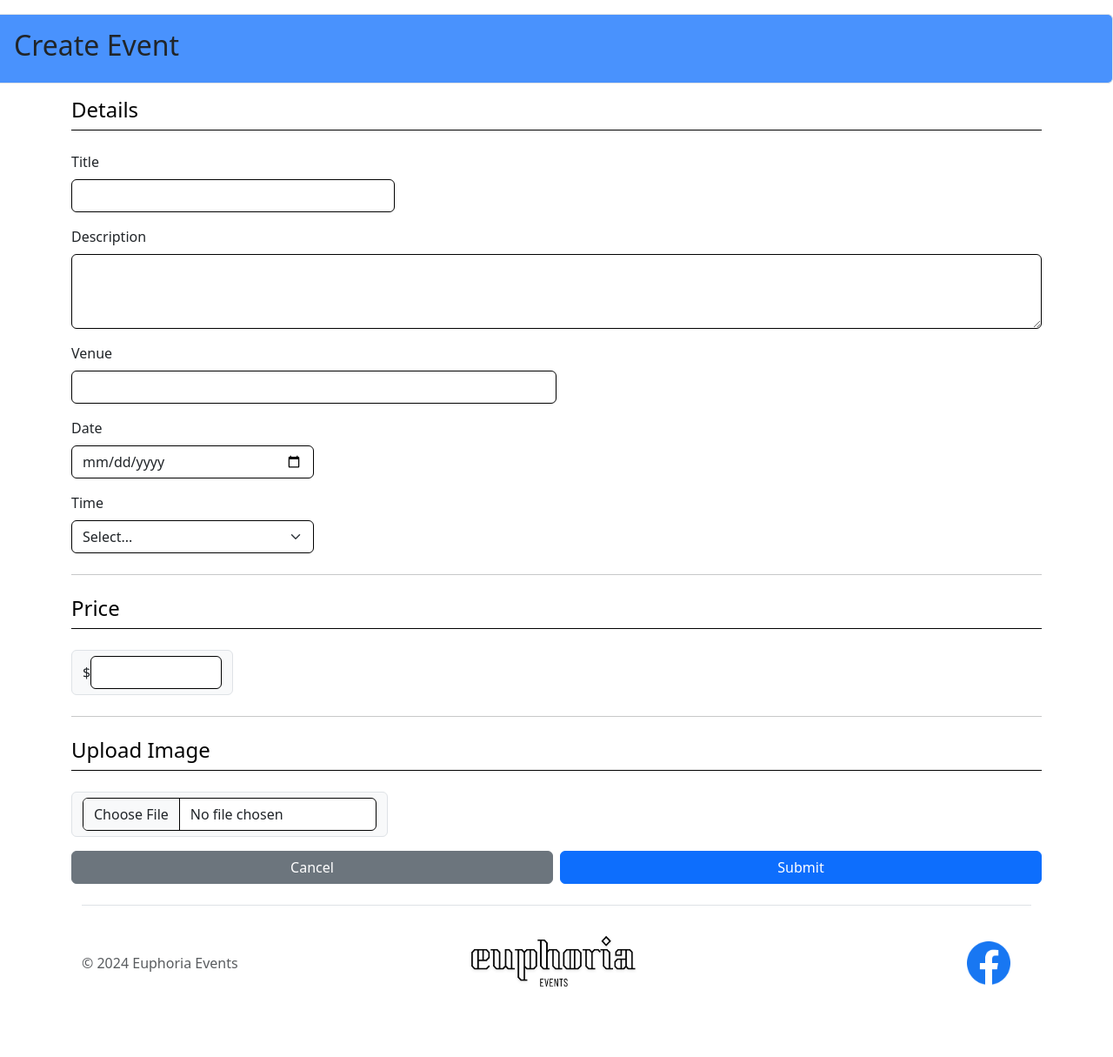
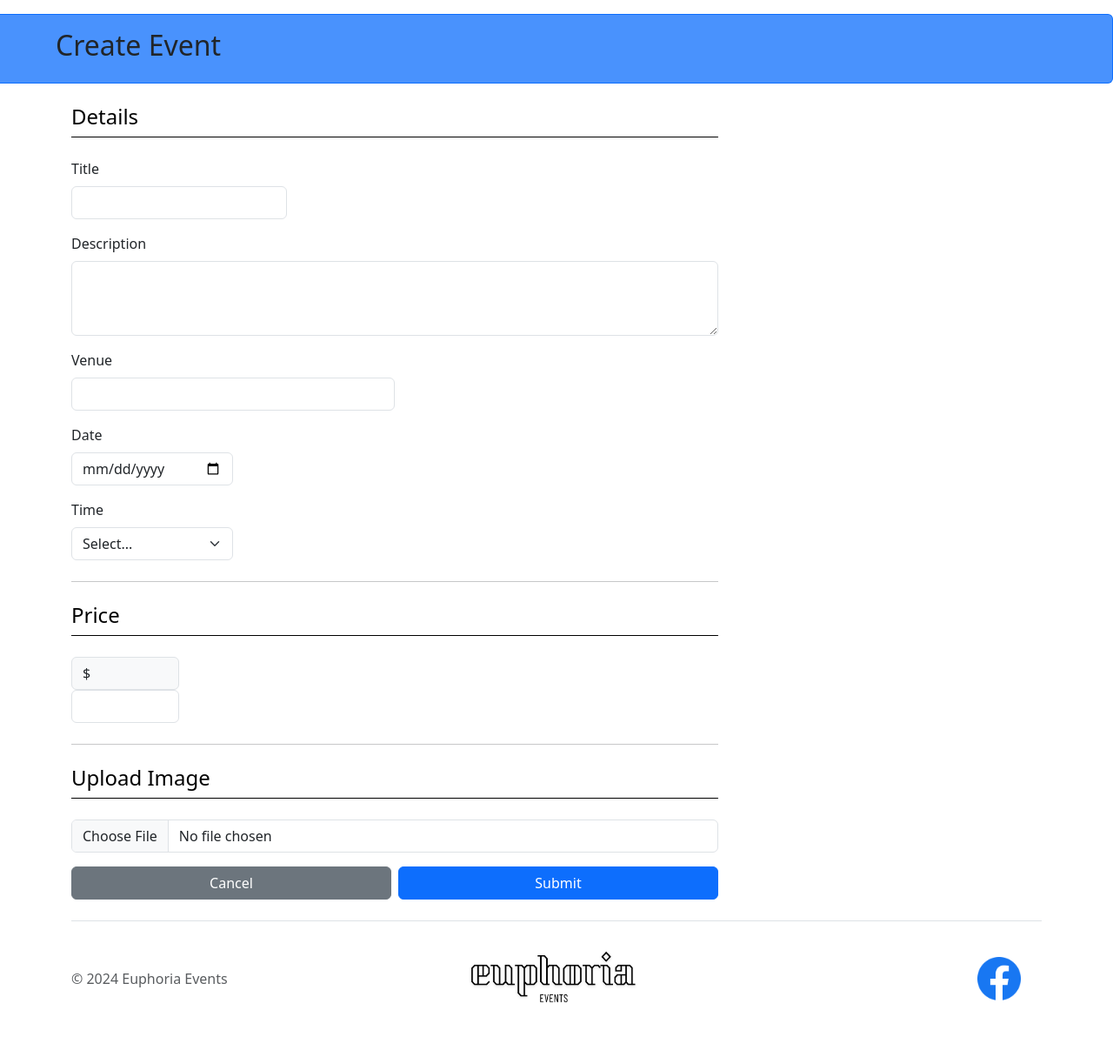
Before and after one commit to brendanpetersen/group-31, a Flask app: page /create in a window 1280 px wide. Shown: the part 101-1316 px from the top of the page at 87% size. Before the commit the page ends 1236 px from the top, so only its background shows below. Run offline with Flask 3, Linux system fonts and the light colour scheme.

Commit message:
implemented base.html for create event page

```diff
--- a/templates/create-event.html
+++ b/templates/create-event.html
@@ -1,84 +1,43 @@
-<!-- Bootstrap -->
+{% extends "base.html" %}
 
-<!doctype html>
-<html lang="en">
-  <head>
-   <link href="https://cdn.jsdelivr.net/npm/bootstrap@5.3.3/dist/css/bootstrap.min.css" rel="stylesheet" integrity="sha384-QWTKZyjpPEjISv5WaRU9OFeRpok6YctnYmDr5pNlyT2bRjXh0JMhjY6hW+ALEwIH" crossorigin="anonymous">
-   <script src="https://cdn.jsdelivr.net/npm/bootstrap@5.3.3/dist/js/bootstrap.bundle.min.js" integrity="sha384-YvpcrYf0tY3lHB60NNkmXc5s9fDVZLESaAA55NDzOxhy9GkcIdslK1eN7N6jIeHz" crossorigin="anonymous"></script>
-    <meta charset="utf-8">
-    <meta name="viewport" content="width=device-width, initial-scale=1">
+{% block header %}
+{% endblock %}
 
-<!-- Navagation Bar -->
-
-<nav class="navbar navbar-expand-lg navbar-light bg-white">
-  <div class="container">
-    <a class="navbar-brand" href="index.html"><img
-            src="img/logo.png"
-            alt="euphoria events"
-            width="200"
-            height="75">
-    <div class="collapse navbar-collapse justify-content-end"
-        id="navbarSupportedContent">
-      <ul class="navbar-nav
-        <li class="nav-item">
-          <a class="nav-link active" aria-current="page" href="index.html">Home</a>
-        </li>
-        <li class="nav-item">
-          <a class="nav-link active" aria-current="page" href="create-event.html">Create Event</a>
-        </li>
-        <li class="nav-item">
-          <a class="nav-link active" aria-current="page" href="bookings.html">Bookings</a>
-        </li>
-        <li class="nav-item">
-          <a href="login.html" type="button" class="flex-shrink-1 btn btn-primary ms-2">Login</a>
-        </li>
-        <li class="nav-item">
-          <a href="register.html" type="button" class="flex-shrink-1 btn btn-primary ms-2">Register</a>
-        </li>
-      </ul>
+{% block content %}
+<!-- Create Event -->
+<div class="p-3 bg-primary bg-opacity-75 border border-primary border-start-0 rounded-end">
+    <h2 class="ms-5">Create Event</h2>
 </div>
-  </div>
-</nav>
-<p>
-
-<!-- Create Event -->
-
-<div class="p-3 bg-primary bg-opacity-75 border border-priamry border-start-0 rounded-end"><h2>Create Event</h2>
-    </div>
-    </p>
-    <div class="container"
+<div class="container mt-4">
     <div class="col-md-7 col-lg-8">
         <div class="row g-5">
             <div class="col-12">
-          <div class="h4 pb-2 mb-4 text-black border-bottom border-black">Details
+                <div class="h4 pb-2 mb-4 text-black border-bottom border-black">Details</div>
+                <div class="col-4 mb-3">
+                    <label for="event_name" class="form-label">Title</label>
+                    <input type="text" class="form-control" id="event_name" required>
                 </div>
-        <div class="col-4">
-          <label for="event name" class="form-label">Title</label>
-          <input type="text" class="form-control border-black">
+                <div class="col-lg-12 mb-3">
+                    <label for="description" class="form-label">Description</label>
+                    <textarea class="form-control" id="description" rows="3" required></textarea>
                 </div>
-       <p></p>
-        <div class="col-lg-12">
-          <div class="mb-3">
-          <label for="description" class="form-label">Description</label>
-          <textarea class="form-control border-black" rows="3"></textarea>
+                <div class="col-6 mb-3">
+                    <label for="venue" class="form-label">Venue</label>
+                    <input type="text" class="form-control" id="venue" required>
                 </div>
-          <div class="col-6">
-          <label for="venue" class="form-label">Venue</label>
-          <input type="text" class="form-control border-black">
+                <div class="col-3 mb-3">
+                    <label for="date" class="form-label">Date</label>
+                    <input type="date" class="form-control" id="date" required>
                 </div>
-          <p></p>
-        <div class="col-3">
-          <label for="date" class="form-label">Date</label>
-          <input type="date" class="form-control border-black" placeholder="dd/mm/yyyy">
-      <p></p>
-          <label for="date" class="form-label">Time</label>
-          <select class="form-select border-black" id="time">
+                <div class="col-3 mb-3">
+                    <label for="time" class="form-label">Time</label>
+                    <select class="form-select" id="time" required>
                         <option value="">Select...</option>
                         <option>12:00</option>
                         <option>12:30</option>
                         <option>13:00</option>
                         <option>13:30</option>
-          <option>04:00</option>
+                        <option>14:00</option>
                         <option>14:30</option>
                         <option>15:00</option>
                         <option>15:30</option>
@@ -95,37 +54,26 @@
                         <option>21:00</option>
                     </select>
                 </div>
+                <hr class="my-4">
+                <div class="h4 pb-2 mb-4 text-black border-bottom border-black">Price</div>
+                <div class="col-2 mb-3">
+                    <span class="input-group-text">$</span>
+                    <input type="text" class="form-control" required>
                 </div>
                 <hr class="my-4">
-    <div class="h4 pb-2 mb-4 text-black border-bottom border-black">Price
+                <div class="h4 pb-2 mb-4 text-black border-bottom border-black">Upload Image</div>
+                <div class="input-group mb-3">
+                    <input type="file" class="form-control" required>
                 </div>
-    <div class="col-2">
-      <span class="input-group-text">$
-      <input type="text" class="form-control border-black">
+                <div class="d-grid gap-2 d-sm-flex justify-content-sm-center">
+                    <a href="index.html" class="w-50 btn btn-secondary btn-md">Cancel</a>
+                    <a href="index.html" class="w-50 btn btn-primary btn-md">Submit</a>
                 </div>
-    <hr class="my-4">
-    <div class="h4 pb-2 mb-4 text-black border-bottom border-black">Upload Image
             </div>
-    <div class="input-group mb-3">
-      <label class="input-group-text">
-      <input type="file" class="form-control border-black">
         </div>
-    <p>
-    <div class="d-grid gap-2 d-sm-flex justify-content-sm-center">
-        <a href="index.html" type="button" class="w-50 btn btn-secondary btn-md">Cancel</a>
-        <a href="index.html" type="button" class="w-50 btn btn-primary btn-md">Submit</a>
     </div>
+</div>
+{% endblock %}
 
-<!-- Footer -->
-
-<footer
-<div class="container">
-  <footer class="d-flex flex-wrap justify-content-between align-items-center py-3 my-4 border-top">
-    <p class="col-md-4 mb-0 text-body-secondary">&copy; 2024 Euphoria Events</p>
-    <a  class="col-md-4 d-flex align-items-center justify-content-center mb-3 mb-md-0 me-md-auto link-body-emphasis text-decoration-none">
-      <img src="img/logo.png" width="250" height="100"</a>
-    <ul class="nav col-md-4 justify-content-end">
-      <li class="nav-item"><a class="nav-link px-2 text-body-secondary"><img src="img/facebook.png" width="50" height="50" </a></li>
-    </ul>
-  </footer>
-</div>
+{% block footer %}
+{% endblock %}
```
Lines whose indentation alone changed are shown as unchanged.
